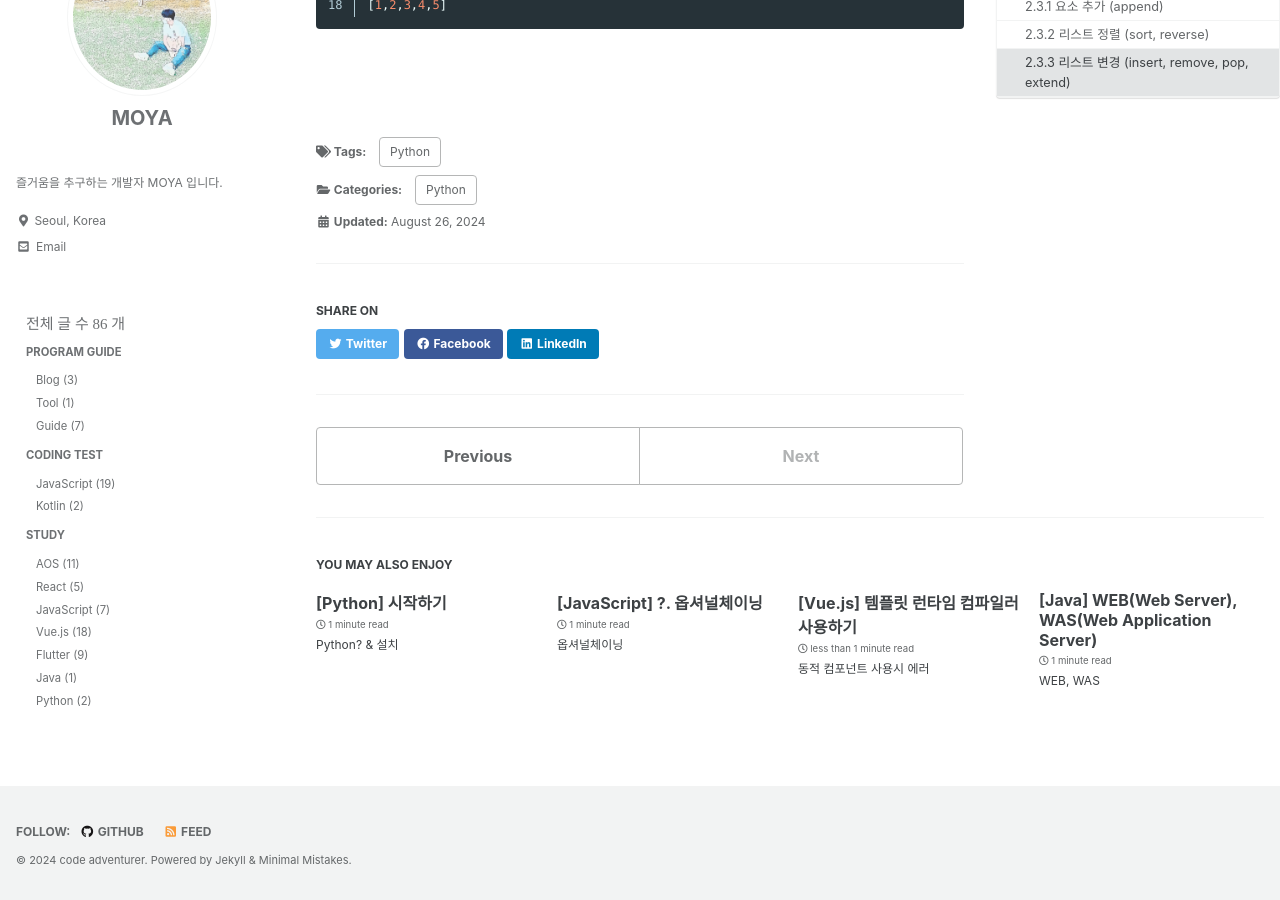
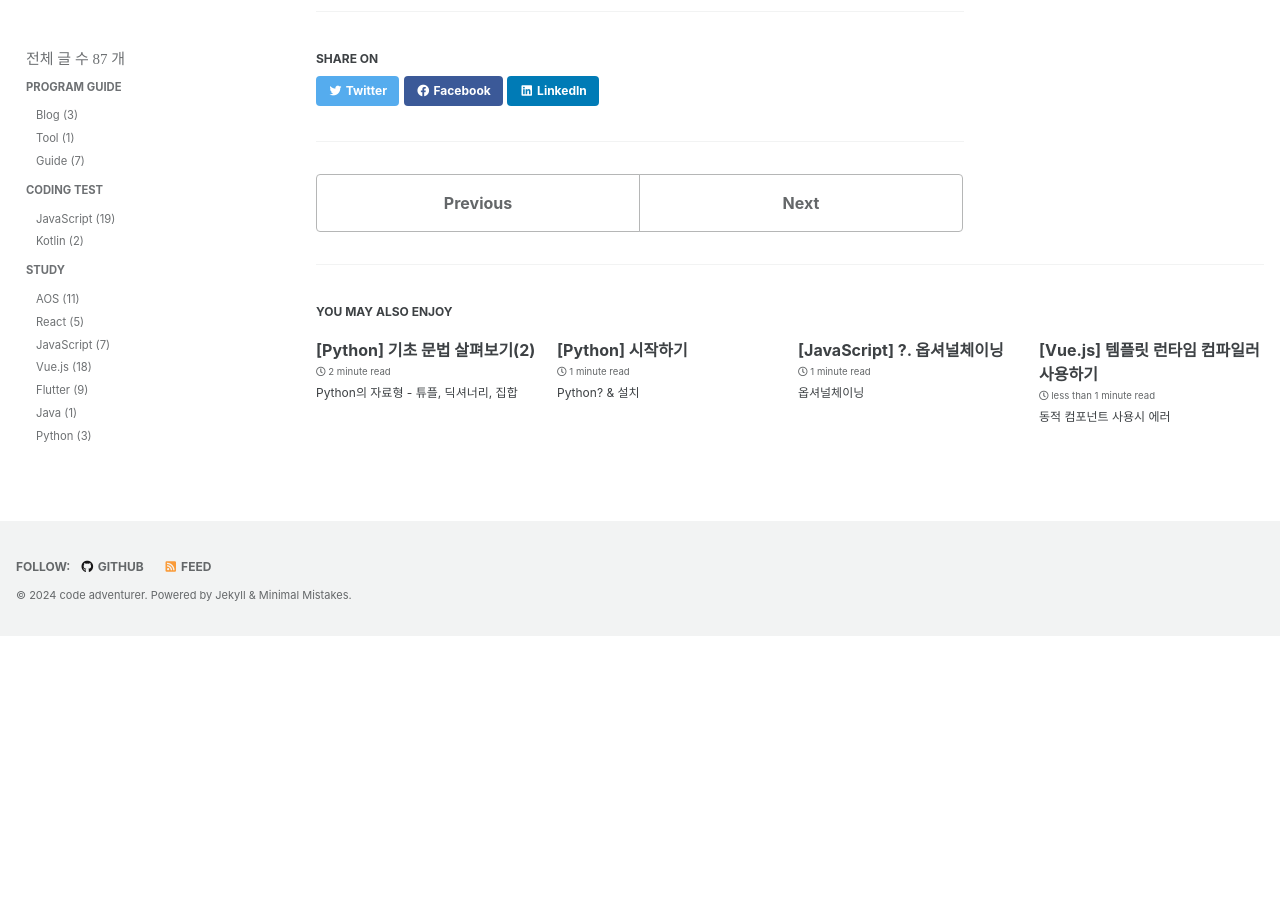
Before and after one commit to kdc7140/kdc7140.github.io, a Jekyll site: the page built from _posts/study/2024-08-26-python002.md, in a window 1280 px wide and 900 px high, scrolled down 5807 px. Built offline with Jekyll 4.4.1, drawn with Linux system fonts in a browser that asks for light colours; cached includes are drawn as plain includes; some web fonts are replaced; after the commit the page ends 6443 px from its top, so only the background shows below that; some of the changed lines change nothing that is shown.

Commit message:
Python - basic grammar (2)

````diff
--- a/_posts/study/2024-08-26-python002.md
+++ b/_posts/study/2024-08-26-python002.md
@@ -34,8 +34,6 @@ tags:
 //result : Hello world!
 //         my name is moya
 ```
-
-<br/>
 
 ### 1.2 문자열 인덱싱과 슬라이싱
 
@@ -76,8 +74,6 @@ tags:
 >>> "I %s %d apples." %("eat", 3)
 ```
 
-<br/>
-
 파이썬에서 제공하는 format 함수를 사용해서 문자열 포맷을 지정할 수도 있다. .format 함수에서는 인덱스 뿐만 아니라 이름도 사용이 가능하다.
 
 ```py
@@ -94,7 +90,6 @@ tags:
 'I eat 3 apples.'
 ```
 
-<br/>
 
 마지막으로 파이썬 3.6 이상 버전에서만 사용가능한 f 문자열 포맷팅 기술이 있다.
 
@@ -111,7 +106,6 @@ tags:
 
 위의 문자열 길이 구하기 처럼 문자열에 관련된 함수들을 알아보자.
 
-<br/>
 
 #### 1.4.1 문자열 길이 구하기 (len)
 
@@ -122,8 +116,6 @@ tags:
 >>> len(word)
 '11'
 ```
-
-<br/>
 
 #### 1.4.2 문자 개수 세기 (count)
 
@@ -151,8 +143,6 @@ tags:
 >>> word.index('q')
 'error'
 ```
-
-<br/>
 
 #### 1.4.4 대소문자 변경
 
@@ -241,7 +231,6 @@ sort 함수는 리스트의 요 소를 순서대로 정렬하고, reverse 함수
 ['c','d','b','a']
 ```
 
-
 #### 2.3.3 리스트 변경 (insert, remove, pop, extend)
 
 insert와 remove는 원하는 위치에 요소를 추가, 삭제할 수 있고 pop은 리스트의 맨 마지막 요소를 리턴하고 그 요소를 삭제한다. 마지막으로 extend는 리스트를 확장할 수 있으며 추가가 가능한 요소는 리스트로 한정된다.
--- /dev/null
+++ b/_posts/study/2024-08-28-python003.md
@@ -0,0 +1,197 @@
+---
+title:  "[Python] 기초 문법 살펴보기(2)"
+excerpt: "Python의 자료형 - 튜플, 딕셔너리, 집합"
+
+toc : true
+toc_sticky : true
+
+categories:
+  - Python
+tags:
+  - Python
+---
+
+
+## 3. 튜플 자료형
+
+튜플은 리스트와 거의 비슷한 역할을 하지만 프로그래밍을 할 때 튜플과 리스트는 구별해서 사용하는 것이 좋다.
+튜플과 리스트의 가장 큰 차이점은 요소값을 변화시킬 수 있는지의 여부이다. 즉, 리스트는 요소값을 바꿀 수 있지만 튜플은 불가능 하다.
+
+리스트는 []를 사용했지만 튜플은 ()를 사용한다. 대부분의 특징이 리스트와 일치하기 때문에 간단한 특징만 알아보자.
+
+```py
+>>> t1 = (1,2,3,4)
+>>> del t1[0]
+'error' -> 요소 변화가 불가능
+
+>>> t2 = (1,2,3,4)
+>>> t1[1] = 3
+'error' -> 마찬가지로 요소 변화 불가능
+```
+
+
+<br/><br/>
+
+## 4. 딕셔너리 자료형
+
+딕셔너리는 Key와 Value를 한 쌍으로 가지는 자료형이다. 딕셔너리는 리스트나 튜플처럼 순차적으로 해당 요소값을 구하지 않고 Key를 통해 Value를 얻는다는 것이 가장 큰 특징이다.
+
+### 4.1 딕셔너리의 선언
+
+앞서 말한바와 같이 Key, Value가 한 쌍을 이루고 있으며 Key로는 정수, 문자열을 사용할 수 있고 Value에는 리스트도 사용할 수 있다.
+
+```py
+>>> dic1 = {'a':'apple', 'b':'banana', 'c':'carrot'}
+>>> dic2 = {1:'one', 2:'two', 3:'three'}
+>>> dic3 = {'a':[1,2], 'b':[3,4]}
+```
+
+### 4.2 딕셔너리 관련 함수
+
+#### 4.2.1 리스트 만들기 (keys, values, items)
+
+딕셔너리에서 key만 뽑아오거나 value만 뽑아서 리스트를 만들 수 있다. 해당 함수들을 사용하면 dict_ 객체를 리턴한다.
+
+```py
+>>> dic = ['SON':'TOT', 'KIM':'BAY', 'LEE':'PAR']
+>>> dic.keys()
+dict_keys(['SON','KIM','LEE'])
+
+>>> dic.values()
+dict_values(['TOT','BAY','PAR'])
+
+>>> dic.items()
+dict_items([('SON','TOT'), ('KIM','BAY'), ('LEE','PAR')])
+```
+
+#### 4.2.2 모두 지우기 (clear)
+
+```py
+>>> dic = [1:"one", 2:"two"]
+>>> dic.clear()
+{}
+```
+
+#### 4.2.3 Key로 Value 얻기 (get)
+
+Key 값을 사용해서 Value를 가져올 수 있다. [key]나 .get(key)을 사용해서 값을 가져올 수 있는데 두 방식에 약간의 차이가 있다.
+[key]를 사용해서 value 값을 가져오는데 key 값이 존재하지 않는다면 에러가 발생하지만 .get(key)을 사용해서 value 값을 가져올 때는 key 값이 존재하지 않으면 에러가 아닌 None을 리턴한다는 차이가 있다.<br/>
+그래서 .get(key)를 사용한다면 디폴트 값을 지정해 줄 수 있다.
+
+```py
+>>> dic = ['SON':'TOT', 'KIM':'BAY', 'LEE':'PAR']
+>>> dic.get('SON')
+'TOT'
+
+print(dic['HWANG'])
+'error'
+
+print(dic.get('HWANG'))
+'NONE'
+
+print(dic.get('HWANG', 'WOL'))
+'WOL'
+```
+
+
+#### 4.2.4 Key가 딕셔너리에 있는지 조사하기
+
+조사할 Key가 딕셔너리에 있으면 true 없으면 false를 반환한다.
+
+```py
+>>> dic = [1:'one', 2:'two']
+>>> 1 in a
+True
+
+>>> 3 in a
+False
+```
+
+<br/><br/>
+
+
+## 5. 집합 자료형
+
+집합 자료형은 집합에 관련된 것을 쉽게 처리하려고 만든 자료형으로 set을 사용해 만들 수 있다.
+
+set의 특징은 중복을 허용하지 않고 순서가 없다는 것이다. 때문에 인덱싱을 통해 요소를 얻을 수 없어서 인덱싱으로 접근하려면 리스트나 튜플로 변환한 후에 해야한다.
+
+### 5.1 집합 자료형의 선언과 변환
+
+set을 사용해 선언할 수 있다. 중복을 허용하지 않기 때문에 'Hello'에서 중복되는 l이 하나만 들어간다.
+
+```py
+>>> s1 = set([1,2,3])
+>>> s1
+{1,2,3}
+
+>>> s2 = set("Hello")
+>>> s2
+{'e','H','l','o'}
+```
+
+리스트는 순서가 없기 때문에 리스트나 튜플로 변환 후 인덱싱을 사용할 수 있다.
+
+```py
+>>> s1 = set([1,2,3])
+>>> list1 = list(s1)
+>>> list1
+[1,2,3]
+
+>>> li[0]
+1
+
+>>> t1 = tuple(s1)
+>>> t1
+(1,2,3)
+
+>>> ti[0]
+1
+```
+
+### 5.2 교집합, 합집합, 차집합 구하기
+
+set을 유용하게 사용하는 경우는 교집합, 합집합, 차집합을 구할 때이다. <br/>
+교집합은 &, intersection을 사용하고 합집합은 |, union을 사용하며 차집합은 -, difference를 사용한다.
+
+```py
+>>> s1 = set([1,2,3,4,5,6])
+>>> s2 = set([4,5,6,7,8,9])
+
+>>> s1 & s2
+{4,5,6}
+>>> s1.intersection(s2)
+{4,5,6}
+
+>>> s1 | s2
+{1,2,3,4,5,6,7,8,9}
+>>> s1.union(s2)
+{1,2,3,4,5,6,7,8,9}
+
+>>> s1 - s2
+{1,2,3}
+>>> s1.difference(s2)
+{1,2,3}
+```
+
+
+### 5.3 값의 추가, 삭제
+
+이미 만들어진 set에 값을 추가하거나 제거할 수 있다. 1개의 값만 추가할 때는 add, 여러 값을 추가할 때는 update, 특정 값을 제거할 때는 remove를 사용한다.
+
+```py
+>>> s1 = set([1,2,3])
+>>> s1.add(4)
+>>> s1
+{1,2,3,4}
+
+>>> s2 = set([1,2,3])
+>>> s2.update([4,5,6])
+>>> s2
+{1,2,3,4,5,6}
+
+>>> s3 = set([1,2,3])
+>>> s3.remove(2)
+>>> s3
+{1,3}
+```
````
